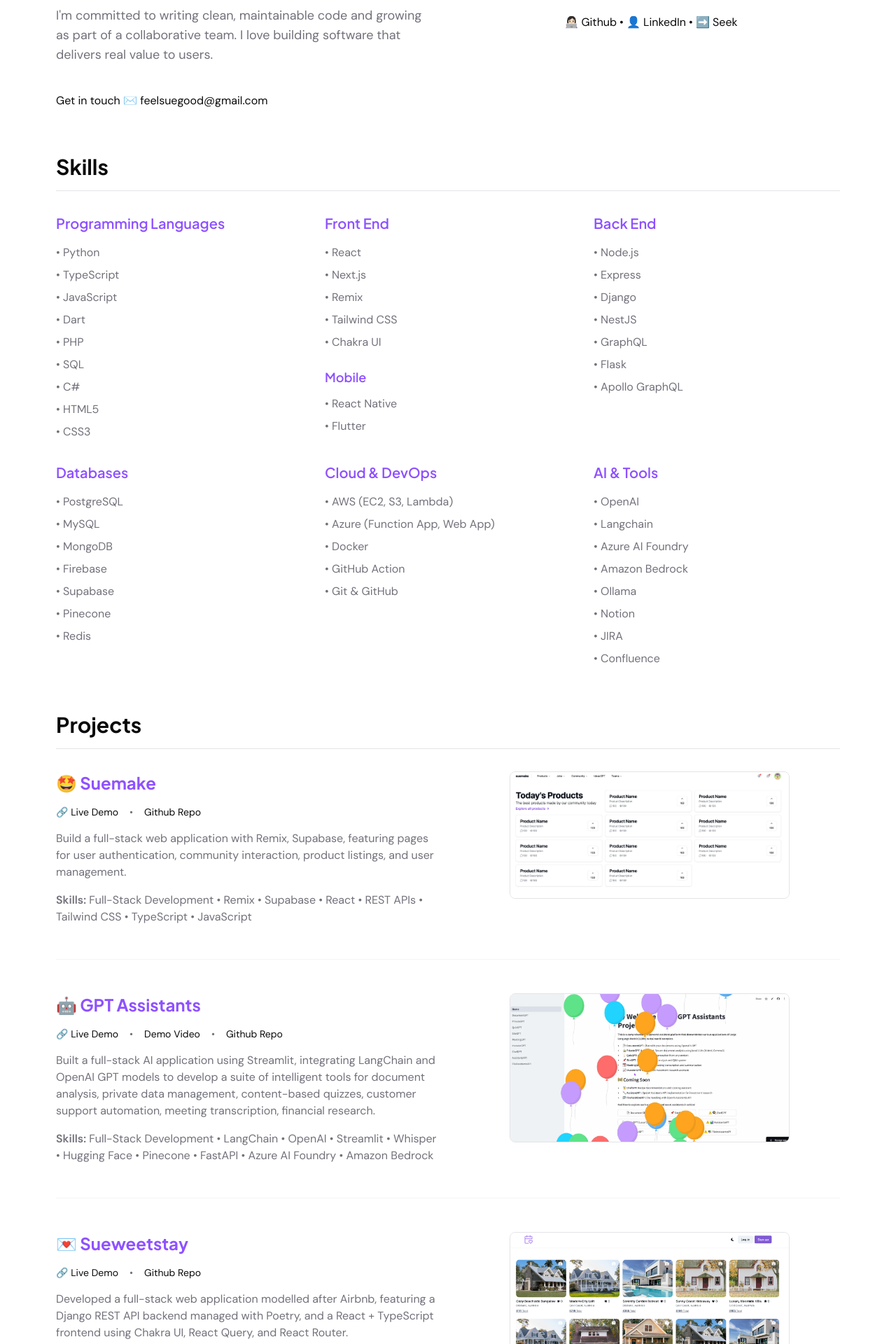
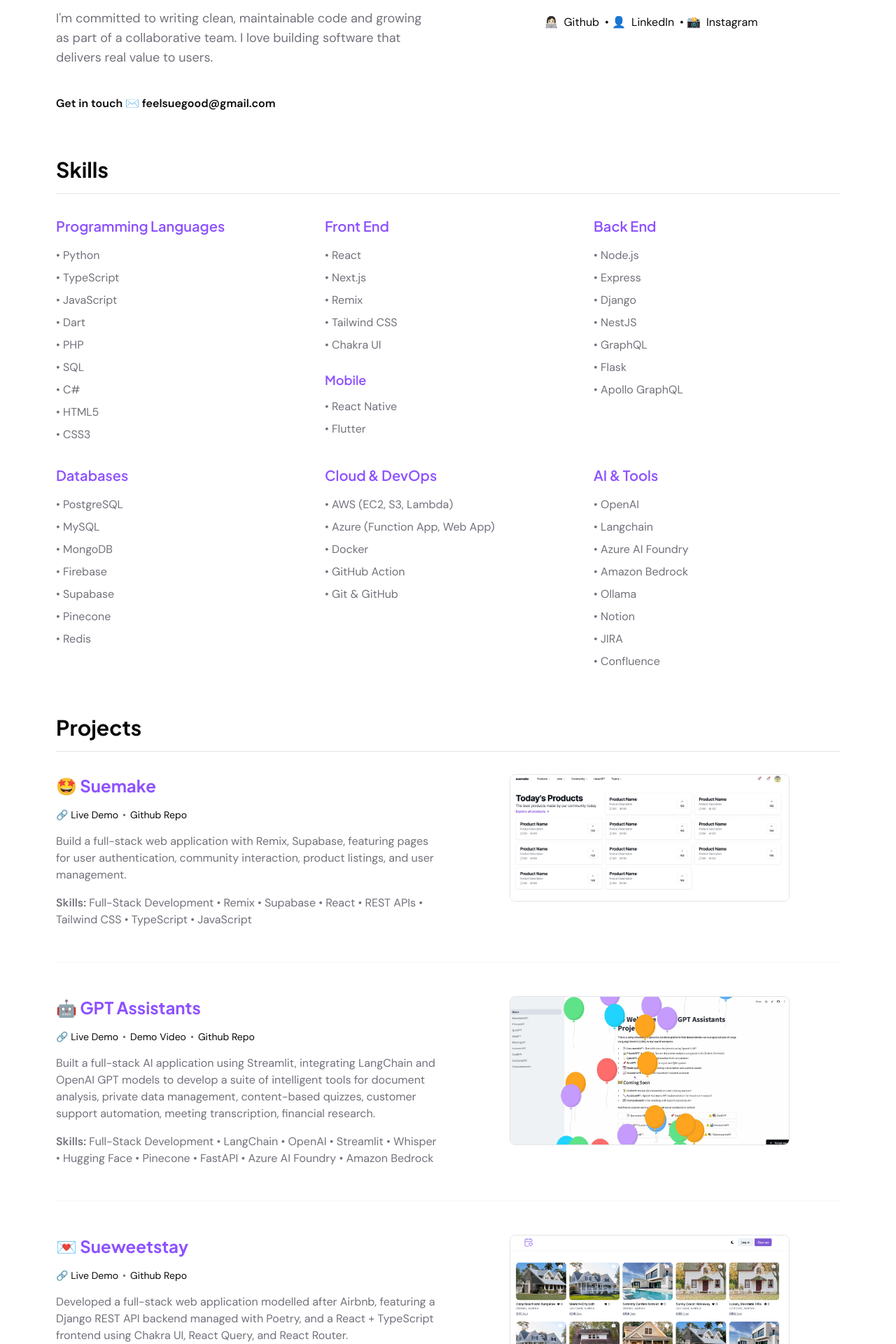
Before and after one commit to feelsuegood/portfolio, a Next.js app: page / in a window 1280 px wide. Shown: the part 740-2660 px from the top of the page at 70% size. Built offline with nearby package versions, Linux system fonts and the light colour scheme.

Commit message:
update font sizes and add target attributes to links for improved accessibility and responsiveness

```diff
--- a/src/app/page.tsx
+++ b/src/app/page.tsx
@@ -14,7 +14,7 @@
         <section className="mb-16">
           <div className="grid grid-cols-1 space-y-10 lg:grid-cols-2 lg:gap-10">
             <div className="flex h-full flex-col gap-5 lg:justify-between">
-              <h2 className="text-foreground text-xl font-bold md:text-3xl">
+              <h2 className="text-primary text-xl font-bold md:text-4xl">
                 Hello, I&apos;m @feelsuegood.
               </h2>
               <div className="text-md text-muted-foreground space-y-4 md:text-lg">
@@ -42,11 +42,13 @@
 
               {/* Contact and Links */}
               <div>
-                <p className="text-foreground">
+                <p className="text-foreground font-semibold">
                   <span>Get in touch ✉️ </span>
                   <a
                     href="mailto:feelsuegood@gmail.com"
                     className="hover:underline"
+                    target="_blank"
+                    rel="noopener noreferrer"
                   >
                     feelsuegood@gmail.com
                   </a>
@@ -65,11 +67,13 @@
                   className="h-full w-full object-cover"
                 />
               </div>
-              <div className="text-foreground flex gap-1">
+              <div className="text-foreground flex gap-2">
                 <span>👩🏻‍💻 </span>
                 <a
                   href="https://github.com/feelsuegood"
                   className="hover:underline"
+                  target="_blank"
+                  rel="noopener noreferrer"
                 >
                   Github
                 </a>
@@ -77,15 +81,19 @@
                 <a
                   href="https://www.linkedin.com/in/feelsuegood"
                   className="hover:underline"
+                  target="_blank"
+                  rel="noopener noreferrer"
                 >
                   LinkedIn
                 </a>
-                <span> • ➡️ </span>
+                <span> • 📸 </span>
                 <a
-                  href="https://www.seek.com.au/profile/sue-jeong-XGD5RSYYyc"
+                  href="https://www.instagram.com/feelsuegood"
                   className="hover:underline"
+                  target="_blank"
+                  rel="noopener noreferrer"
                 >
-                  Seek
+                  Instagram
                 </a>
               </div>
             </div>
@@ -217,10 +225,12 @@
                 <h3 className="text-primary mb-4 flex items-center gap-2 text-2xl font-bold">
                   🤩 Suemake
                 </h3>
-                <div className="mb-4 flex gap-4 text-sm">
+                <div className="mb-4 flex gap-1.5 text-sm">
                   <a
                     href="https://suemake.vercel.app/"
                     className="text-foreground transition-colors hover:underline"
+                    target="_blank"
+                    rel="noopener noreferrer"
                   >
                     🔗 Live Demo
                   </a>
@@ -228,6 +238,8 @@
                   <a
                     href="https://github.com/feelsuegood/suemake"
                     className="text-foreground transition-colors hover:underline"
+                    target="_blank"
+                    rel="noopener noreferrer"
                   >
                     Github Repo
                   </a>
@@ -271,10 +283,12 @@
                 <h3 className="text-primary mb-4 flex items-center gap-2 text-2xl font-bold">
                   🤖 GPT Assistants
                 </h3>
-                <div className="mb-4 flex flex-wrap gap-4 text-sm">
+                <div className="mb-4 flex flex-wrap gap-1.5 text-sm">
                   <a
                     href="https://feelsuegood-gpt-assistants-fullstack-home-deploy-pvpuhw.streamlit.app"
                     className="text-foreground transition-colors hover:underline"
+                    target="_blank"
+                    rel="noopener noreferrer"
                   >
                     🔗 Live Demo
                   </a>
@@ -282,6 +296,8 @@
                   <a
                     href="https://www.youtube.com/watch?v=IJ0SyFA99dw"
                     className="text-foreground transition-colors hover:underline"
+                    target="_blank"
+                    rel="noopener noreferrer"
                   >
                     Demo Video
                   </a>
@@ -289,6 +305,8 @@
                   <a
                     href="https://github.com/feelsuegood/gpt-assistants-fullstack"
                     className="text-foreground transition-colors hover:underline"
+                    target="_blank"
+                    rel="noopener noreferrer"
                   >
                     Github Repo
                   </a>
@@ -335,10 +353,12 @@
                 <h3 className="text-primary mb-4 flex items-center gap-2 text-2xl font-bold">
                   💌 Sueweetstay
                 </h3>
-                <div className="mb-4 flex gap-4 text-sm">
+                <div className="mb-4 flex gap-1.5 text-sm">
                   <a
                     href="https://www.sueweetstay.com/"
                     className="text-foreground transition-colors hover:underline"
+                    target="_blank"
+                    rel="noopener noreferrer"
                   >
                     🔗 Live Demo
                   </a>
@@ -346,6 +366,8 @@
                   <a
                     href="https://github.com/feelsuegood/sueweetstay-fullstack"
                     className="text-foreground transition-colors hover:underline"
+                    target="_blank"
+                    rel="noopener noreferrer"
                   >
                     Github Repo
                   </a>
@@ -391,10 +413,12 @@
                 <h3 className="text-primary mb-4 flex items-center gap-2 text-2xl font-bold">
                   🍭 Switter
                 </h3>
-                <div className="mb-4 flex flex-wrap gap-4 text-sm">
+                <div className="mb-4 flex flex-wrap gap-1.5 text-sm">
                   <a
                     href="https://letsue-firebase.web.app/"
                     className="text-foreground transition-colors hover:underline"
+                    target="_blank"
+                    rel="noopener noreferrer"
                   >
                     🔗 Live Demo
                   </a>
@@ -402,6 +426,8 @@
                   <a
                     href="https://www.youtube.com/watch?v=5TAbcZB03z4"
                     className="text-foreground transition-colors hover:underline"
+                    target="_blank"
+                    rel="noopener noreferrer"
                   >
                     Demo Video
                   </a>
@@ -409,6 +435,8 @@
                   <a
                     href="https://github.com/feelsuegood/letsue-firebase"
                     className="text-foreground transition-colors hover:underline"
+                    target="_blank"
+                    rel="noopener noreferrer"
                   >
                     Github Repo
                   </a>
@@ -449,12 +477,14 @@
             <div className="grid grid-cols-1 items-start gap-8 lg:grid-cols-2">
               <div>
                 <h3 className="text-primary mb-4 flex items-center gap-2 text-2xl font-bold">
-                  📺 Let&apos;sue Watch
+                  📺 Let&apos;Sue Watch
                 </h3>
-                <div className="mb-4 flex gap-4 text-sm">
+                <div className="mb-4 flex gap-1.5 text-sm">
                   <a
                     href="https://suetube.onrender.com/"
                     className="text-foreground transition-colors hover:underline"
+                    target="_blank"
+                    rel="noopener noreferrer"
                   >
                     🔗 Live Demo
                   </a>
@@ -462,6 +492,8 @@
                   <a
                     href="https://github.com/feelsuegood/letsuewatch"
                     className="text-foreground transition-colors hover:underline"
+                    target="_blank"
+                    rel="noopener noreferrer"
                   >
                     Github Repo
                   </a>
@@ -505,10 +537,12 @@
                 <h3 className="text-primary mb-4 flex items-center gap-2 text-2xl font-bold">
                   📣 Suementum
                 </h3>
-                <div className="mb-4 flex gap-4 text-sm">
+                <div className="mb-4 flex gap-1.5 text-sm">
                   <a
                     href="https://feelsuegood.github.io/letsue-vanillajs/"
                     className="text-foreground transition-colors hover:underline"
+                    target="_blank"
+                    rel="noopener noreferrer"
                   >
                     🔗 Live Demo
                   </a>
@@ -516,6 +550,8 @@
                   <a
                     href="https://github.com/feelsuegood/letsue-vanillajs"
                     className="text-foreground transition-colors hover:underline"
+                    target="_blank"
+                    rel="noopener noreferrer"
                   >
                     Github Repo
                   </a>
@@ -558,10 +594,12 @@
                 <h3 className="text-primary mb-4 flex items-center gap-2 text-2xl font-bold">
                   📮 Messenger UI
                 </h3>
-                <div className="mb-4 flex flex-wrap gap-4 text-sm">
+                <div className="mb-4 flex flex-wrap gap-1.5 text-sm">
                   <a
                     href="https://feelsuegood.github.io/letsue-html-css/"
                     className="text-foreground transition-colors hover:underline"
+                    target="_blank"
+                    rel="noopener noreferrer"
                   >
                     🔗 Live Demo
                   </a>
@@ -569,6 +607,8 @@
                   <a
                     href="https://www.youtube.com/watch?v=yXRKOXc_3xo"
                     className="text-foreground transition-colors hover:underline"
+                    target="_blank"
+                    rel="noopener noreferrer"
                   >
                     Demo Video
                   </a>
@@ -576,6 +616,8 @@
                   <a
                     href="https://github.com/feelsuegood/letsue-html-css"
                     className="text-foreground transition-colors hover:underline"
+                    target="_blank"
+                    rel="noopener noreferrer"
                   >
                     Github Repo
                   </a>
```
